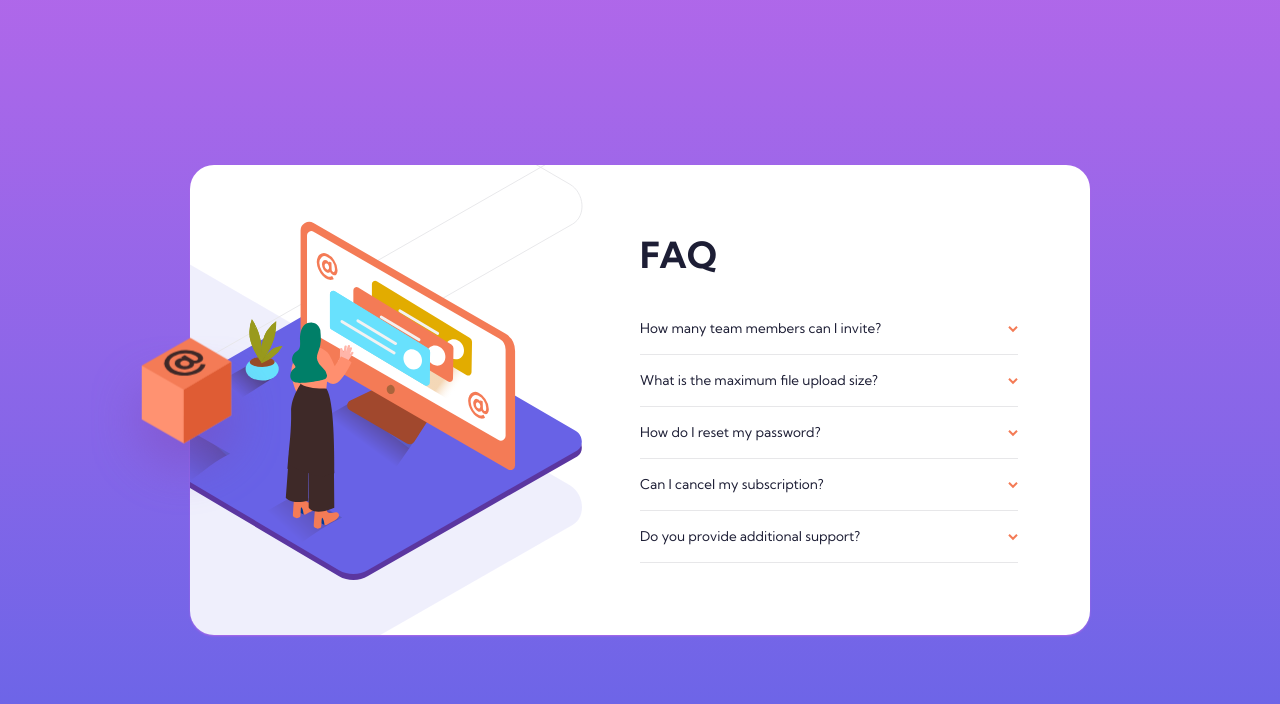
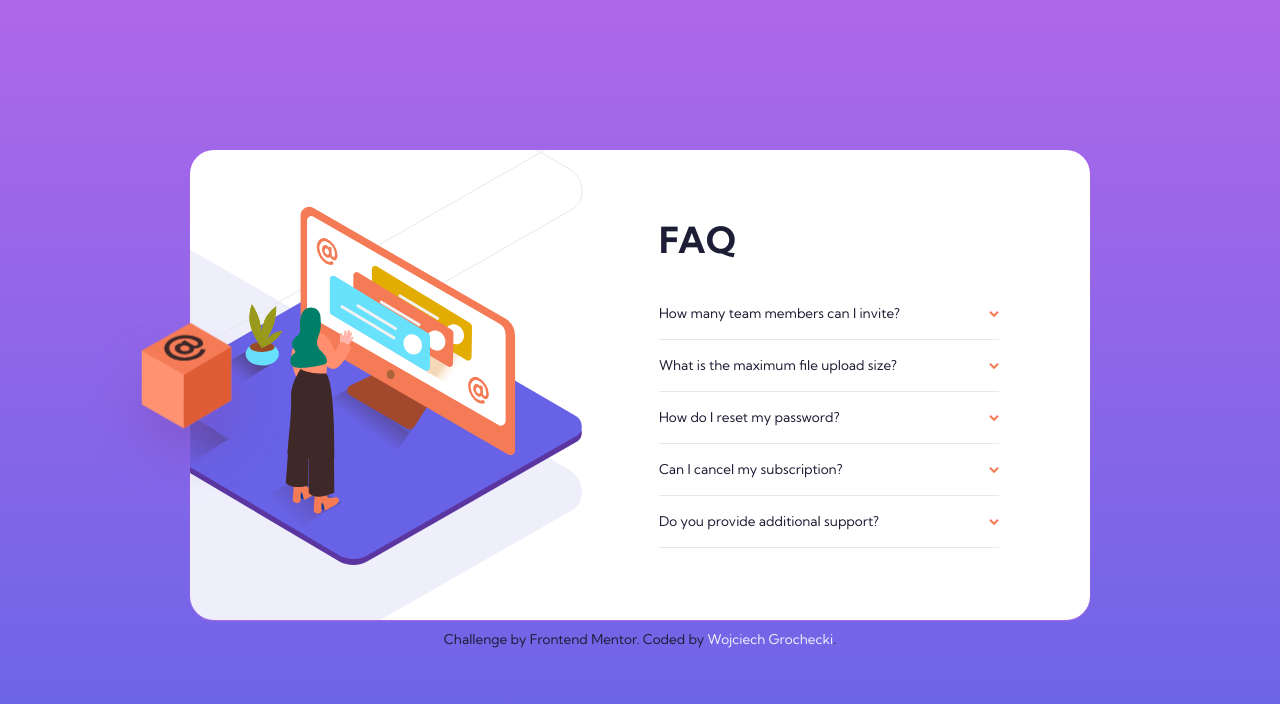
Before and after one commit to wojciechgrochecki/faq-accordion-card, a React (Vite) app: page / in a window 1280 px wide. Shown: the top 704 px of the page. Built offline with nearby package versions, Linux system fonts and the light colour scheme.

Commit message:
add attribution

```diff
--- a/index.html
+++ b/index.html
@@ -1,13 +1,16 @@
 <!DOCTYPE html>
 <html lang="en">
+
 <head>
-    <meta charset="UTF-8" />
-    <link rel="icon" type="image/svg+xml" href="/vite.svg" />
-    <meta name="viewport" content="width=device-width, initial-scale=1.0" />
-    <title>Vite + React + TS</title>
+  <meta charset="UTF-8">
+  <meta name="viewport" content="width=device-width, initial-scale=1.0">
+  <link rel="icon" type="image/png" sizes="32x32" href="./images/favicon-32x32.png">
+  <title>Frontend Mentor | FAQ Accordion Card</title>
 </head>
+
 <body>
   <div id="root"></div>
   <script type="module" src="/src/main.tsx"></script>
 </body>
+
 </html>
--- a/src/App.tsx
+++ b/src/App.tsx
@@ -5,10 +5,21 @@ import data from "../data.json";
 function App() {
   return (
     <div
-      className="grid h-fit min-h-full justify-items-center bg-gradient-to-b
-    from-primary-gradient-soft-violet to-primary-gradient-soft-blue desktop:content-center"
+      className="grid h-fit min-h-full content-start justify-items-center bg-gradient-to-b
+    from-primary-gradient-soft-violet to-primary-gradient-soft-blue desktop:content-center desktop:gap-y-3"
     >
       <FaqAccordionCard faqData={data} />
+      <div className="w-[90%] text-center text-primary-text-very-dark-desaturated-blue desktop:text-lg">
+        Challenge by{" "}
+        <a href="https://www.frontendmentor.io?ref=challenge" target="_blank">
+          Frontend Mentor
+        </a>
+        . Coded by{" "}
+        <a className=" text-white/90" href="#">
+          Wojciech Grochecki
+        </a>
+        .
+      </div>
     </div>
   );
 }
--- a/src/components/FaqAccordionCard.tsx
+++ b/src/components/FaqAccordionCard.tsx
@@ -14,7 +14,6 @@ interface FaqAccordionProps {
 }
 
 const FaqAccordionCard: FC<FaqAccordionProps> = ({ faqData }) => {
-  console.log(faqData);
   return (
     <div
       className="grid w-[90%] max-w-[600px] grid-flow-row content-center pb-5
@@ -22,9 +21,9 @@ const FaqAccordionCard: FC<FaqAccordionProps> = ({ faqData }) => {
        desktop:rounded-[2rem] desktop:pb-0 desktop:shadow-sm desktop:shadow-primary-gradient-soft-violet"
     >
       <div
-        className="
-        desktop:get-me-out { relative grid grid-rows-[5fr_3fr] place-items-center content-center
-        bg-transparent bg-no-repeat pb-[10%] desktop:grid-rows-1 desktop:rounded-l-[2rem]
+        className="desktop:get-me-out relative grid
+        h-fit  grid-rows-[5fr_3fr]  place-items-center content-center bg-transparent
+        bg-no-repeat pb-[10%] desktop:h-auto desktop:grid-rows-1 desktop:rounded-l-[2rem]
         desktop:bg-white desktop:pb-0"
       >
         <div
@@ -50,17 +49,17 @@ const FaqAccordionCard: FC<FaqAccordionProps> = ({ faqData }) => {
         </div>
       </div>
       <div
-        className="flex w-full flex-col items-center rounded-b-[2rem] bg-white px-7 pb-16  desktop:justify-center
+        className="flex w-full  flex-col items-center rounded-b-[2rem] bg-white px-7 pb-16   desktop:justify-center
       desktop:rounded-[2rem] desktop:rounded-l-none desktop:px-24 desktop:py-24 desktop:pl-0 desktop:text-lg"
       >
-        <h2 className="w-full text-center text-5xl font-bold text-primary-text-very-dark-desaturated-blue desktop:mb-10 desktop:text-left">
+        <h2 className="w-full text-center text-5xl font-bold text-primary-text-very-dark-desaturated-blue desktop:mb-10 desktop:w-[90%] desktop:text-left">
           FAQ
         </h2>
         {faqData.map((item) => {
           return (
             <div
               key={item.id}
-              className="w-full border-b border-neutral-divider-light-grayish-blue py-5"
+              className="w-[90%] border-b border-neutral-divider-light-grayish-blue py-5"
             >
               <input
                 type="checkbox"
```
Lines whose indentation alone changed are shown as unchanged.
